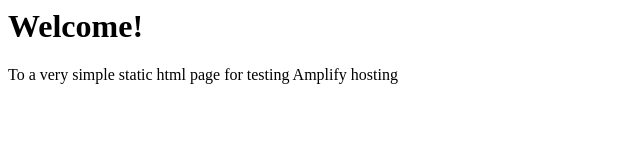
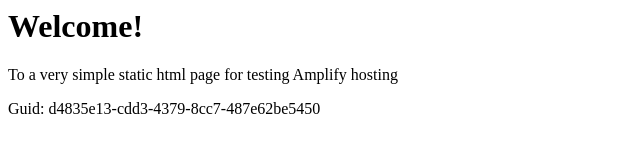
Before and after one commit to aws-aemilia-hkg/Github-PR-Commit-Integration-Test-DoNotTouch-v1-prod-ap-east-1, a website: page src/index.html in a window 1280 px wide. Shown: the whole page, without its empty margins (0-640 px from the left). Drawn offline with Linux system fonts and the light colour scheme.

Commit message:
commit from integ tests

```diff
--- a/src/index.html
+++ b/src/index.html
@@ -1,3 +1,5 @@
+
+
 <html lang="en">
 
 <head>
@@ -10,6 +12,6 @@
 <body>
     <h1>Welcome!</h1>
     <p>To a very simple static html page for testing Amplify hosting</p>
-</body>
+    <p>Guid: d4835e13-cdd3-4379-8cc7-487e62be5450</p></body>
 
 </html>
```
